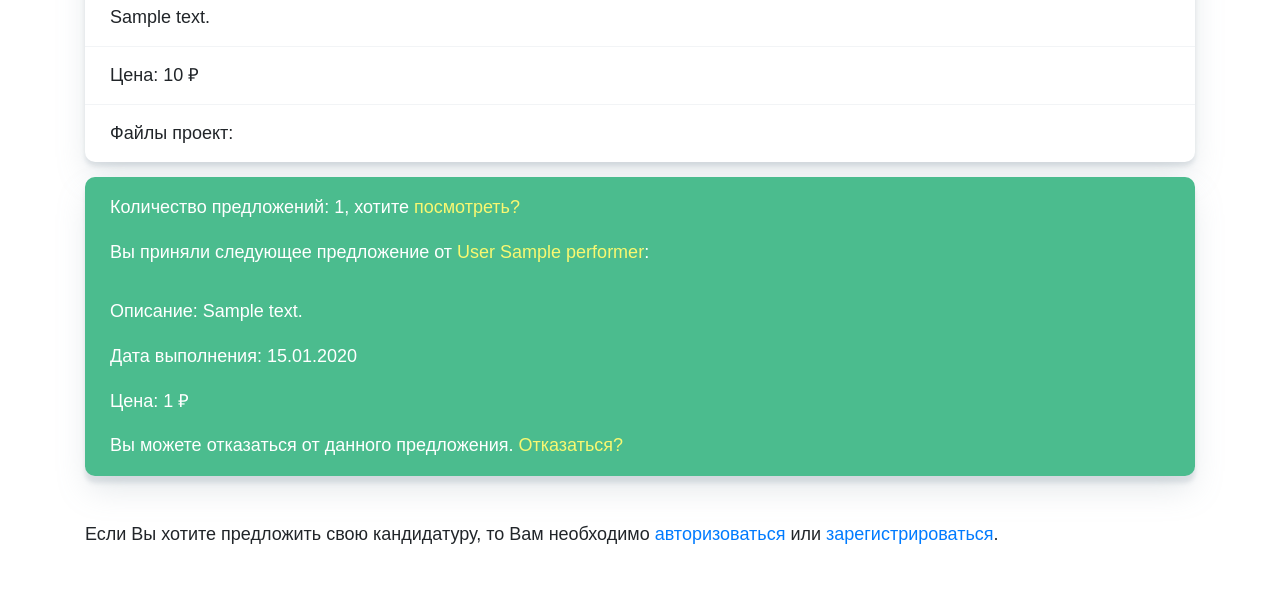
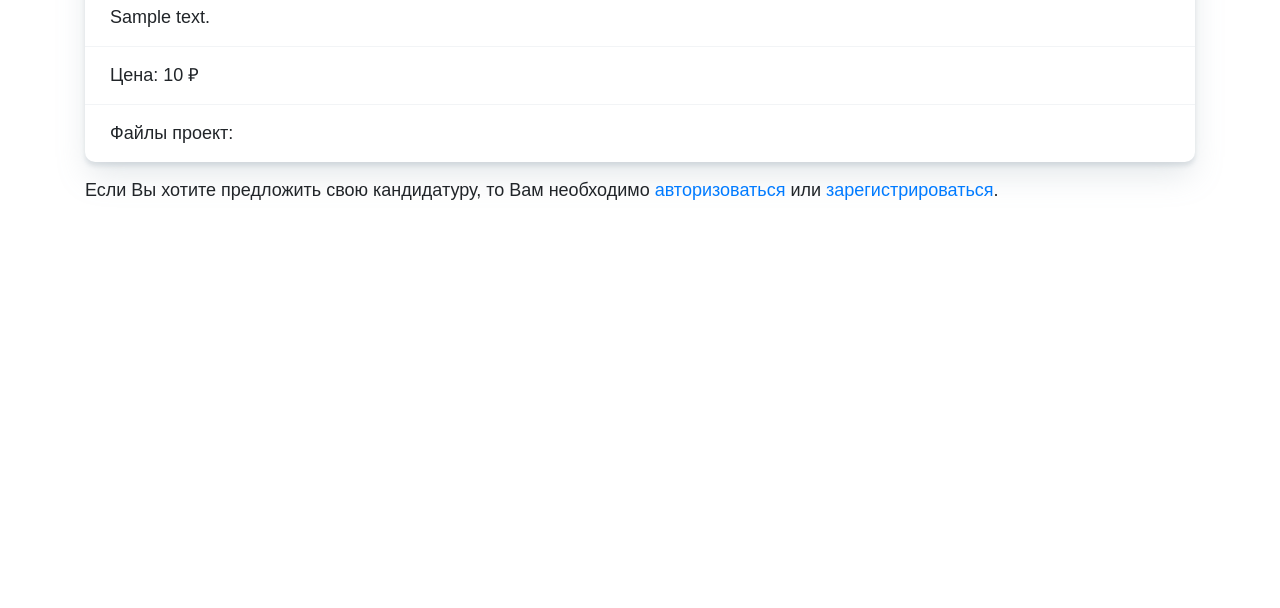
Before and after one commit to damirqa/hte, a Yii app: template views/project/view.php in a window 1280 px wide. Shown: the part 296-904 px from the top of the page. After the commit the page ends 496 px from the top, so only its background shows below. Run offline with PHP 8.4 and a stand-in for Yii, Linux system fonts and the light colour scheme; the template is opened without the code that fills it: most values are stand-ins (such as "Sample title", 1, 10 or a date in 2020); data that the repository does not hold is empty; some libraries are stand-ins or nearby versions; some web fonts are replaced.

Commit message:
delete offer info

```diff
--- a/views/project/view.php
+++ b/views/project/view.php
@@ -79,43 +79,9 @@ $this->params['breadcrumbs'][] = $this->title;
 
     </div>
 
-    <?php
-        if (is_null($offer) && $count == 0 && Yii::$app->getUser()->getId() == $model->customer_id) {
-            ?>
-                <div class="project-offers-count project-offers-zero">
-                    У вас нет предложений
-                </div>
-            <?php
-        }
+    <?=
+        $this->render('@app/views/offer/_count.php', ['offer' => $offer, 'count' => $count]);
     ?>
-
-    <?php
-        if (is_null($offer) && $count != 0 && Yii::$app->getUser()->getId() == $model->customer_id) {
-            ?>
-                <div class="project-offers-count project-offers-not-accept">
-                    Количество предложений: <?= $count ?>, но Вы всё еще не приняли ни одного предложения... <a href="/project/offers?id=<?= $model->id ?>">Посмотреть?</a>
-                </div>
-            <?php
-        }
-    ?>
-
-    <?php
-        if (!is_null($offer) && Yii::$app->getUser()->getId() == $model->customer_id) {
-            ?>
-                <div class="project-offers-count project-offer-accept">
-                    <div class="project-offer-accept-data">Количество предложений: <?= $count ?>, хотите <a href="/project/offers?id=<?= $model->id ?>">посмотреть?</a></div>
-                    <div class="project-offer-accept-data">
-                        Вы приняли следующее предложение от <a href="/profile/view?id=<?= $performer->id ?>"><?= $performer->surname ?> <?= $performer->name ?></a>:
-                    </div>
-                    <div class="project-offer-accept-data">Описание: <?= $offer->text ?></div>
-                    <div class="project-offer-accept-data">Дата выполнения: <?= date_format(new DateTime($offer->date), 'd.m.Y') ?></div>
-                    <div class="project-offer-accept-data">Цена: <?= $offer->bid ?> ₽</div>
-                    <div class="project-offer-accept-data">Вы можете отказаться от данного предложения. <a href="#">Отказаться?</a></div>
-                </div>
-            <?php
-        }
-    ?>
-
 
         <?php
             if (Yii::$app->getUser()->getIsGuest()) {
```
